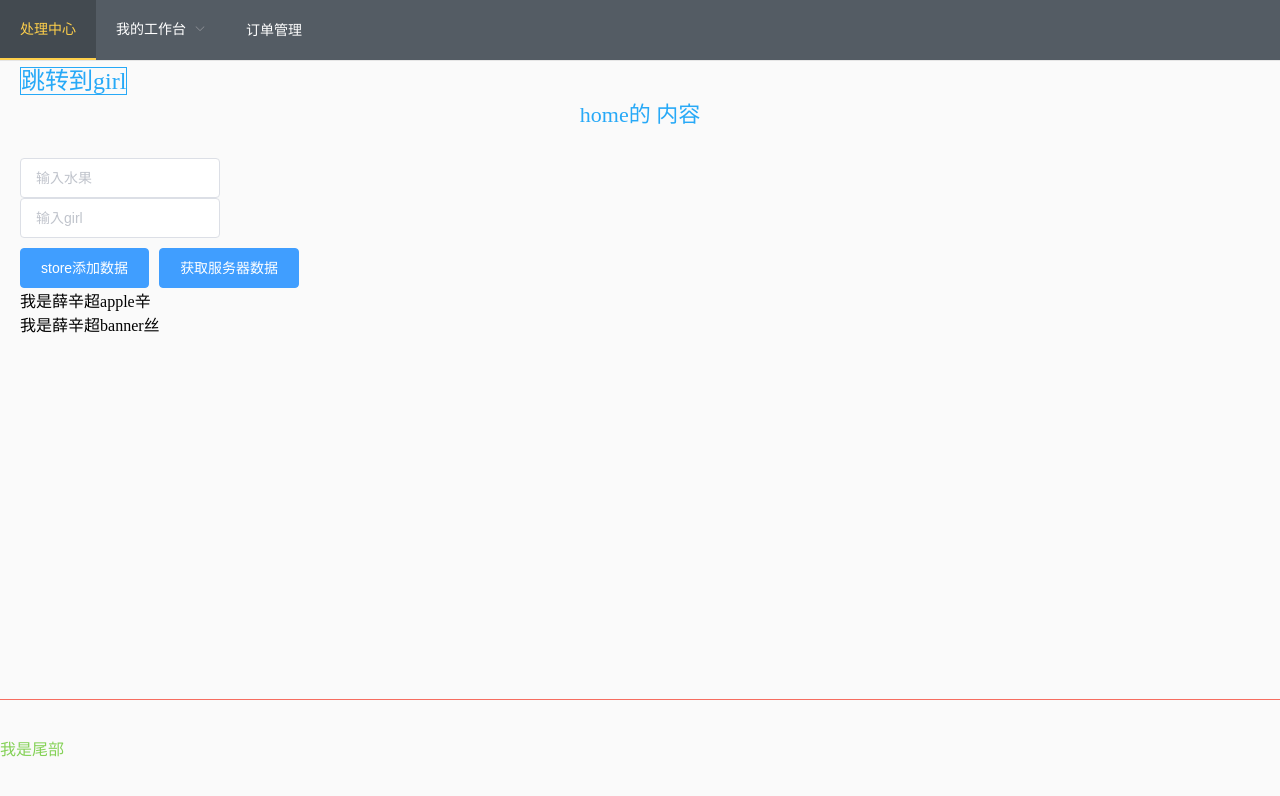
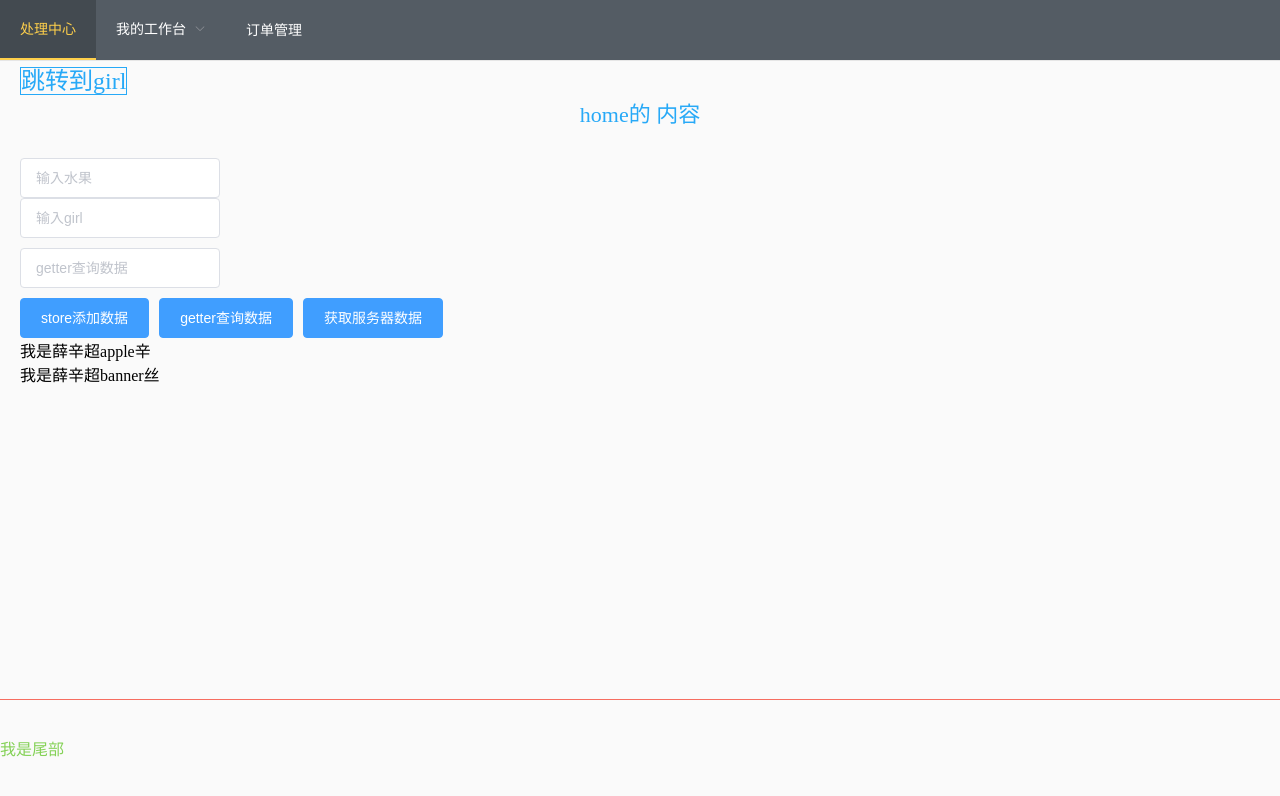
Before and after one commit to harryxue1991/vue_project, a Vue app: page / in a window 1280 px wide. Shown: the top 796 px of the page. Built offline with nearby package versions, Linux system fonts and the light colour scheme; the HTML template or start-up script is replaced by a standard one.

Commit message:
vuex 增加gitter功能

```diff
--- a/src/pages/home.vue
+++ b/src/pages/home.vue
@@ -10,8 +10,11 @@
                                 <el-input v-model="fruits" placeholder="输入水果"></el-input>
                                 <el-input v-model="girl" placeholder="输入girl"></el-input>
                         </div>
-
+                        <div class="input0">
+                                <el-input v-model="num" placeholder="getter查询数据"></el-input>
+                        </div>
                         <el-button type="primary" @click="addMsg">store添加数据</el-button>
+                        <el-button type="primary" @click="getStore">getter查询数据</el-button>
                         <el-button type="primary" @click="getMsg">获取服务器数据</el-button>
                         <div>
                                 <div v-for="(item,index) in mylike" :key="index">
@@ -22,6 +25,7 @@
                                                 <span v-text="item.girl"></span>
                                         </div>
                                 </div>
+                                <div v-if="getFruits != null" v-text="getFruits.fruits"></div>
                         </div>
                         <div>
                                 <div v-text="name"></div>
@@ -43,7 +47,9 @@ export default {
                         age:'',
                         // ------------------
                         fruits:'',
-                        girl:''
+                        girl:'',
+                        num:'',
+                        getFruits: {}
                 }
         },
         components: {
@@ -55,7 +61,7 @@ export default {
                         return this.$store.state.likes
                 },
                 myName() {
-                          return this.$store.state.name
+                        return this.$store.state.name
                 }
         },
         mounted(){
@@ -78,6 +84,9 @@ export default {
                 },
                 changeState(arr) {
                         this.$store.commit('newLikes', this.mylike.push(arr))
+                },
+                getStore() {
+                        this.getFruits = this.$store.getters.getTodoById(this.num);
                 }
         },
 }
--- a/src/store.js
+++ b/src/store.js
@@ -9,8 +9,8 @@ const store = new Vuex.Store({
                 age: '18',
                 sex: '男',
                 likes: [
-                        {"fruits":"apple","girl":"辛"},
-                        {"fruits":"banner","girl":"丝"}
+                        {"id":"1","fruits":"apple","girl":"辛"},
+                        {"id":"2","fruits":"banner","girl":"丝"}
                 ]
         },
         mutations: {
@@ -20,7 +20,10 @@ const store = new Vuex.Store({
         },
         getters: {
                 doneTodos: state => {  //过滤器, 过滤likes中gitl为'丝'的项目
-                        return state.todos.filter(todo => todo.girl == '丝')
+                        return state.likes.filter(todo => todo.girl == '丝')
+                },
+                getTodoById: (state) => (id) => {
+                        return state.likes.find(todo => todo.id === id)
                 }
         }
 })
```
